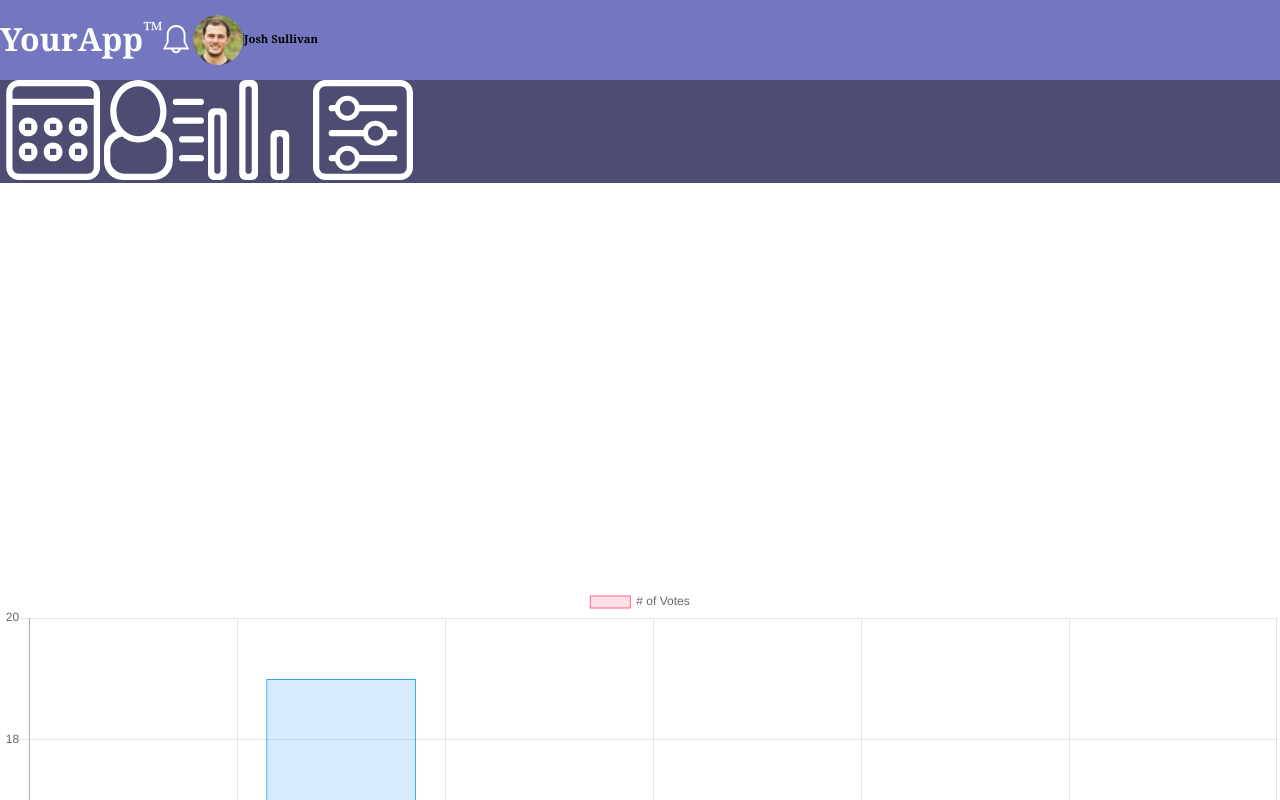
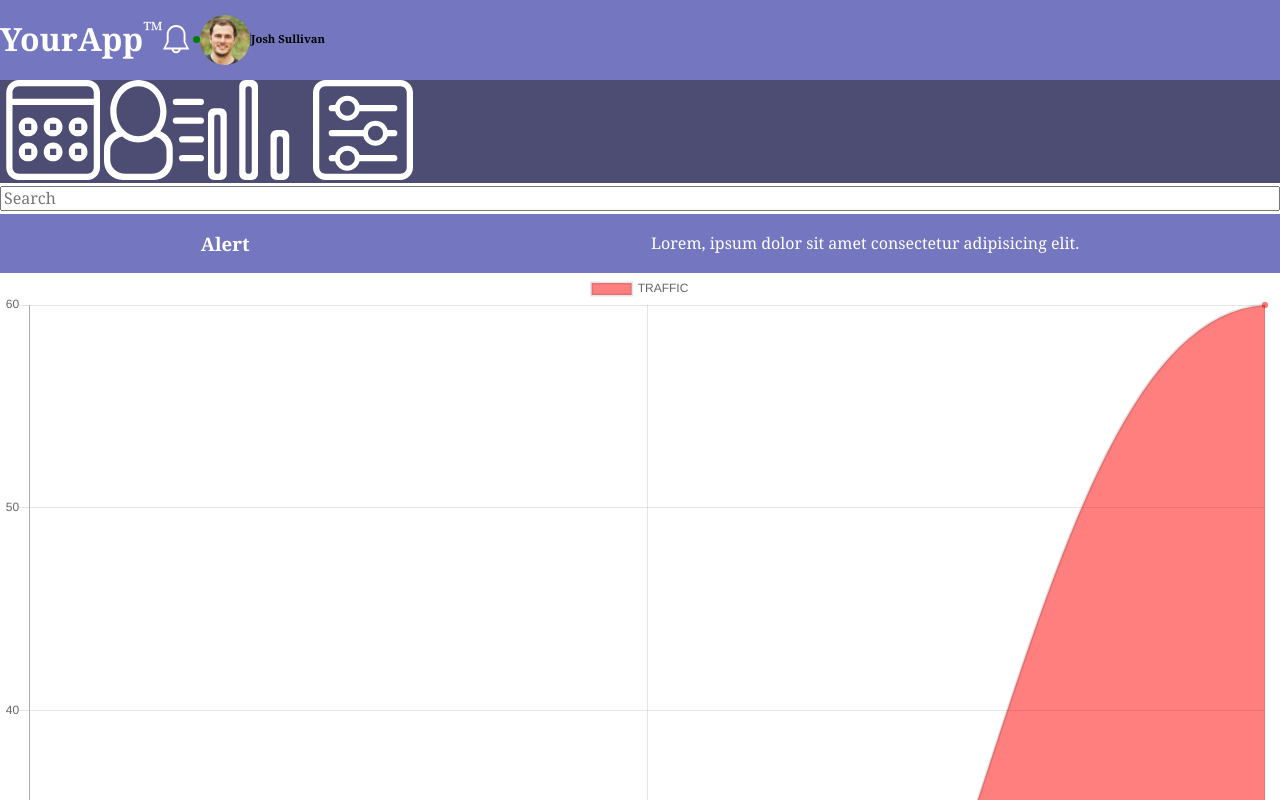
Before and after one commit to Jason-Donmoyer/WebApp-Dashboard, a plain HTML site: page index.html in a window 1280 px wide. Shown: the top 800 px of the page. Drawn offline with nearby package versions, Linux system fonts and the light colour scheme.

Commit message:
started chart functionality

```diff
--- a/css/styles.css
+++ b/css/styles.css
@@ -44,6 +44,13 @@ disabled-button-color: #B2B2B2
     height: 30px;
 }
 
+.alert-indicator {
+    height: 7px;
+    width: 7px;
+    border-radius: 50%;
+    background-color: green;
+}
+
 .profile-pic {
     border-radius: 50%;
     width: 50px;
@@ -66,3 +73,21 @@ disabled-button-color: #B2B2B2
     height: 100px;
     width: 100px;
 }
+
+/* SEARCHBAR */
+
+.main-searchbar {
+    width: 100%;
+    margin-top: .2em;
+    margin-bottom: .2em;
+}
+
+/* ALERT */
+
+.alert {
+    display: flex;
+    background-color: #7477BF;
+    color: #FFF;
+    align-items: center;
+    justify-content: space-around;
+}
--- a/index.html
+++ b/index.html
@@ -30,6 +30,7 @@
 	        </g>
             </g>
             </svg>
+            <div class="alert-indicator"></div>
             <!-- Profile Avatar and Name -->
             <img class="profile-pic" src="images/member-2.jpg" alt="Josh Sullivan Profile Pic">
             <h2 class="profile-name">Josh Sullivan</h2>
@@ -52,7 +53,12 @@
             <!-- MAiN CONTENT AREA -->
 
             <!-- Name and Searchbar -->
+            <input class="main-searchbar" type="search" placeholder="Search">
             <!-- Alert Notification-->
+            <div class="alert">
+                <h3>Alert</h3>
+                <p>Lorem, ipsum dolor sit amet consectetur adipisicing elit.</p>
+            </div>
             <!-- Web Traffic Line Chart -->
             <canvas id="webTrafficChart" width="400" height="400"></canvas>
             <!-- Daily Traffic Bar Chart -->
--- a/js/app.js
+++ b/js/app.js
@@ -1,3 +1,32 @@
+
+var linectx = document.getElementById('webTrafficChart');
+var lineChart = new Chart(linectx, {
+    type: 'line',
+    data: {
+        labels: ['Red', 'Green', 'Blue'],
+        datasets: [{
+            label: 'TRAFFIC',
+            data: [10, 4, 60, 8],
+            backgroundColor: [
+                'rgba(255, 0, 0, 0.5)',
+                'rgba(255, 0, 0, 0.5)',
+                'rgba(255, 0, 0, 0.5)',
+                'rgba(255, 0, 0, 0.5)'
+            ]
+        }]
+
+    },
+    option: {
+
+    }
+});
+
+
+
+
+
+
+
 var ctx = document.getElementById('dailyTrafficChart');
 var myChart = new Chart(ctx, {
     type: 'bar',
```
